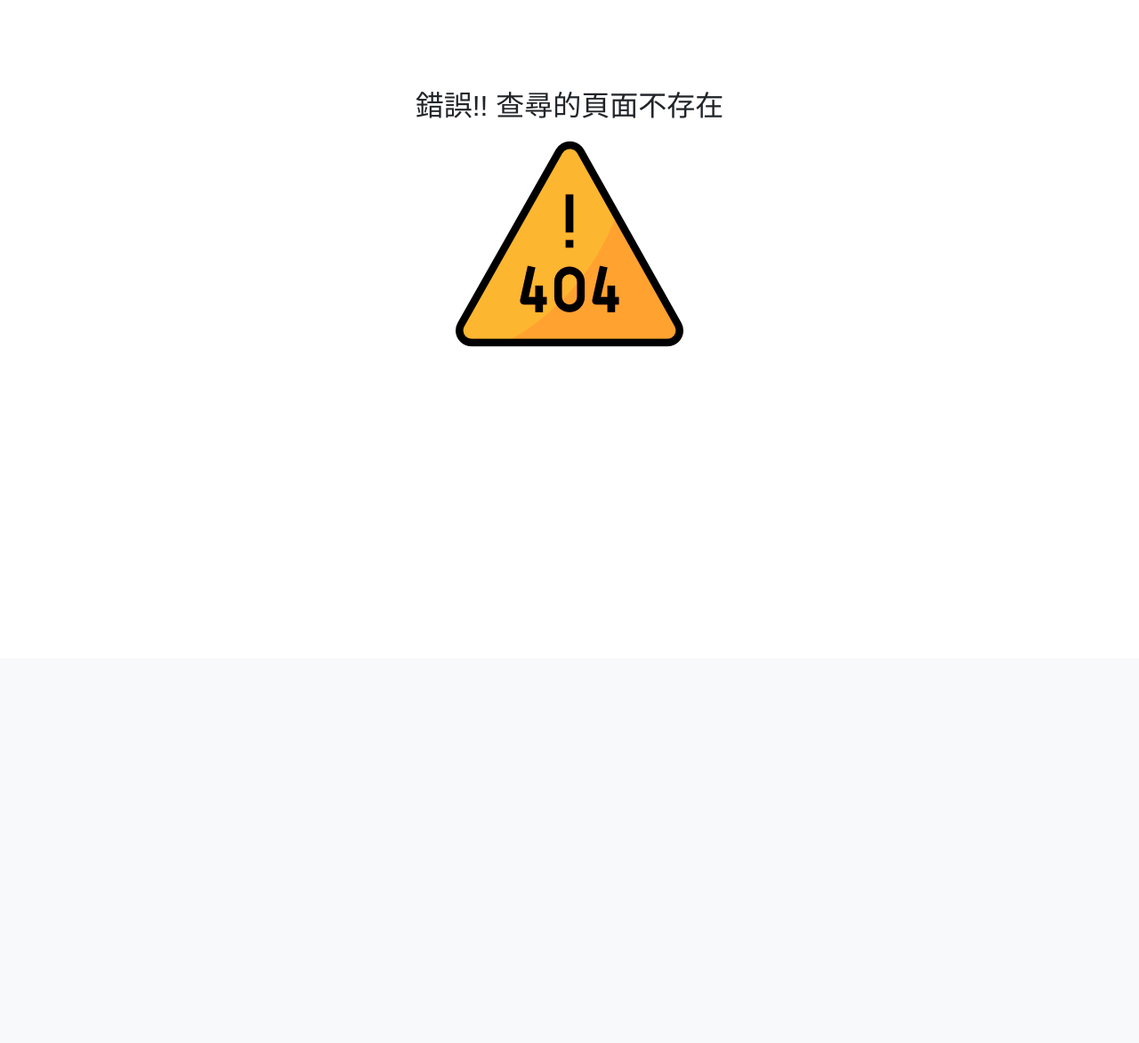
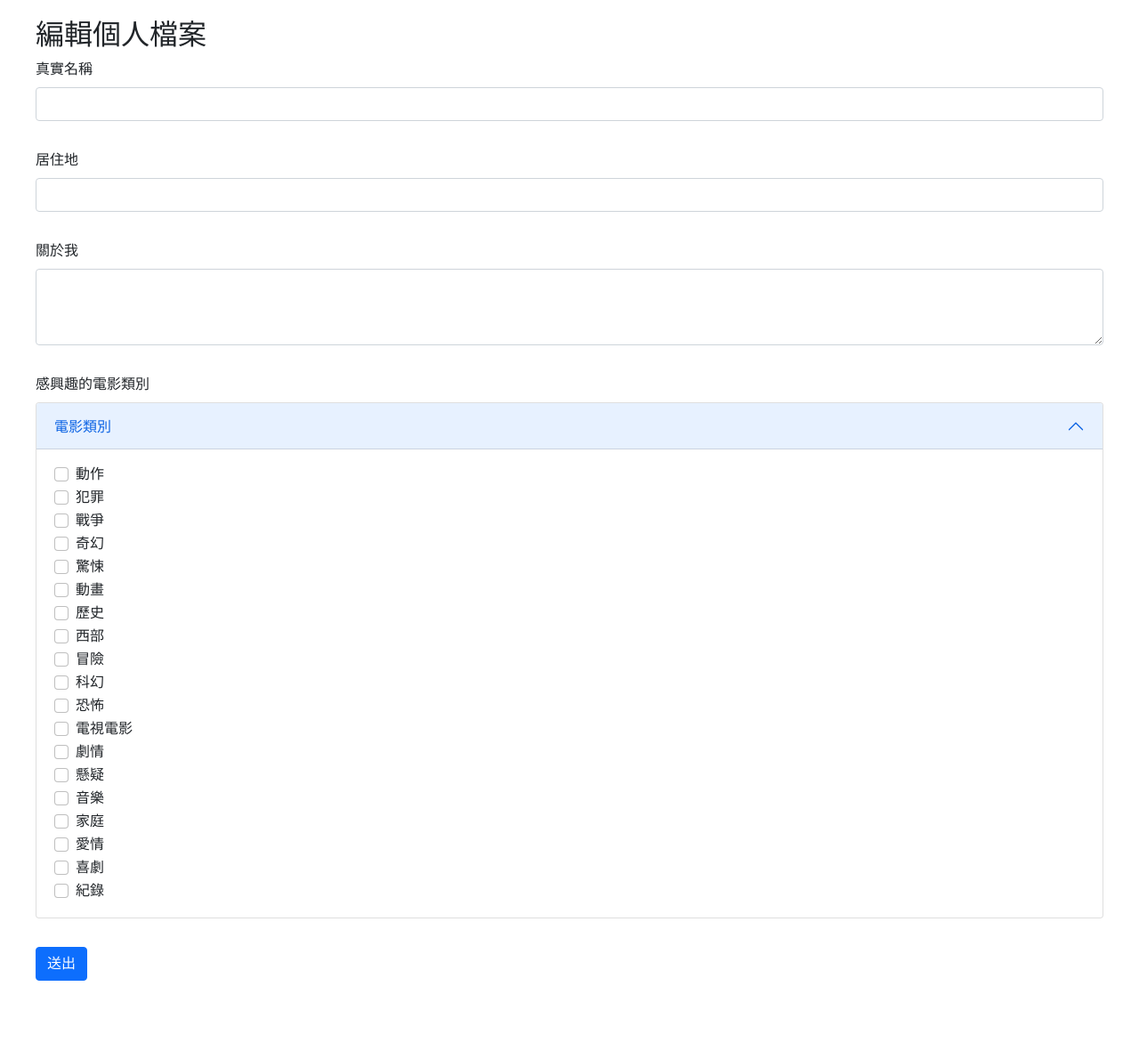
Before and after one commit to weijay0804/iMovies-refactor, a Flask app: page /user/1/profile/edit in a window 1280 px wide. Shown: the part 60-1232 px from the top of the page at 89% size. Before the commit the page ends 450 px from the top, so only its background shows below. Run offline with Flask 2, Linux system fonts and the light colour scheme; the visitor is signed in with stand-in values (Sample User, id 1); data comes from the database, SQL or seed files in the repository; data that the repository does not hold is empty; some libraries are stand-ins or nearby versions; some web fonts are replaced.

Commit message:
新增 編輯使用者個人資料功能

```diff
--- /dev/null
+++ b/app/templates/user/user_profile_edit.html
@@ -0,0 +1,59 @@
+{% extends 'base.html' %}
+
+{% block title %} Edit Profile {% endblock %}
+
+{% block page %}
+    <div class="page-container">
+        <div class="page-header">
+            <h2>
+                編輯個人檔案
+            </h2>
+        </div>
+        <div class="items-container">
+            <div class="form-container">
+                <form class="row g-3" action="{{ url_for('user.user_profile_edit', id = current_user.id) }}" method="POST">
+                    <input type="hidden" name="csrf_token" value="{{ csrf_token() }}"/>
+                    <div class="mb-3">
+                        <label for="username" class="form-label">真實名稱</label>
+                        <input type="text" class="form-control" id="name" name="name" value="{{ name }}">
+                    </div>
+                    <div class="mb-3">
+                        <label for="username" class="form-label">居住地</label>
+                        <input type="text" class="form-control" id="location" name="location" value="{{ location }}">
+                    </div>
+                    <div class="mb-3">
+                        <label for="exampleFormControlTextarea1" class="form-label">關於我</label>
+                        <textarea class="form-control" id="exampleFormControlTextarea1" rows="3" name = 'about_me'>{{ about_me }}</textarea>
+                    </div>
+                    <div class="mb-3">
+                        <label for="exampleFormControlTextarea1" class="form-label">感興趣的電影類別</label>
+                        <div class="accordion" id="accordionExample">
+                            <div class="accordion-item">
+                              <h2 class="accordion-header" id="headingOne">
+                                <button class="accordion-button" type="button" data-bs-toggle="collapse" data-bs-target="#collapseOne" aria-expanded="true" aria-controls="collapseOne">
+                                    電影類別
+                                </button>
+                              </h2>
+                              <div id="collapseOne" class="accordion-collapse collapse show" aria-labelledby="headingOne" data-bs-parent="#accordionExample">
+                                <div class="accordion-body">
+                                    {% for ch, en in genres_dict.items() %}
+                                    <div class="form-check">
+                                        <input class="form-check-input" type="checkbox" value="{{ ch }}" id="check{{ loop.index }}" name="{{ en }}" {% if ch in user_genres %} checked {% endif %}>
+                                        <label class="form-check-label" for="check{{ loop.index }}">
+                                          {{ ch }}
+                                        </label>
+                                    </div>
+                                    {% endfor %}
+                                </div>
+                              </div>
+                            </div>
+                        </div>
+                    </div>
+                    <div class="col-12">
+                      <button class="btn btn-primary" type="submit">送出</button>
+                    </div>
+                </form>
+            </div>
+        </div>
+    </div>
+{% endblock %}
--- a/app/views/user/view.py
+++ b/app/views/user/view.py
@@ -5,11 +5,12 @@
 '''
 
 from flask_login import current_user, login_required
-from flask import render_template
+from flask import render_template, abort, request, flash, redirect, url_for
 from datetime import datetime
 
 from . import user
 from app.DB.user_model import Users
+from app.DB.movie_model import MovieGenres
 from app.DB.mongo import Mongo
 
 
@@ -18,25 +19,22 @@ from app.DB.mongo import Mongo
 def user_profile(id):
     ''' 使用者個人資料路由 '''
 
+    # 取使用者
     user = Users.query.get_or_404(id)
 
+    # 連線 mongoDB
     mongo = Mongo()
     mongo_db = mongo.client.imovies
     user_collection = mongo_db.user_info
+
+    # 尋找使用者資料
     user_info = user_collection.find_one({'_id' : user.id})
 
-    user_profile_datas = {
-        'name' : None,
-        'location' : None,
-        'about_me' : None,
-        'favorite_movie_genres' : []
-    }
+    user_profile_datas = {}
 
+    # 如果 mongoDB 裡面有找到資料
     if user_info:
-        user_profile_datas['name'] = user_info['info'].get('name')
-        user_profile_datas['location'] = user_info['info'].get('location')
-        user_profile_datas['about_me'] = user_info['info'].get('about_me')
-        user_profile_datas['favorite_movie_genres'] = user_info['info'].get('genres')
+        user_profile_datas = user_info['info']
 
     template_datas = {
         'user' : user,
@@ -45,3 +43,76 @@ def user_profile(id):
     }
 
     return render_template('user/user_profile.html', **template_datas)
+
+@user.route('/<id>/profile/edit', methods = ['GET', 'POST'])
+@login_required
+def user_profile_edit(id):
+    ''' 使用者編輯個人資料路由 '''
+
+    # 取得使用者和電影類別清單
+    user  = Users.query.get_or_404(id)
+    genres_dict = MovieGenres.movie_genres_en
+
+    # 使用者權限不足
+    if current_user != user:
+        abort(403)
+
+    # 連線到 mongoDB
+    mongo = Mongo()
+    mongo_db = mongo.client.imovies
+    user_info_collection = mongo_db.user_info
+
+    # 尋找使用者資料
+    user_info = user_info_collection.find_one({'_id' : user.id})
+
+    user_profile_datas = {}
+
+    # 如果有找到資料
+    if user_info:
+        user_profile_datas = user_info['info']
+
+    # 如果有使用者的資料就拿取，如果沒有就儲存成 ''
+    template_datas = {
+        'genres_dict' : genres_dict,
+        'name' : user_profile_datas.get('name') if user_profile_datas.get('name') else '',
+        'location' : user_profile_datas.get('location') if user_profile_datas.get('location') else '',
+        'about_me' : user_profile_datas.get('about_me') if user_profile_datas.get('about_me') else '',
+        'user_genres' : user_profile_datas.get('genres') if user_profile_datas.get('genres') else []
+    }
+
+    # 處理表單
+    if request.method == 'POST':
+        # 取得表單的資料
+        name = request.form.get('name')
+        location = request.form.get('location')
+        about_me = request.form.get('about_me')
+        movie_genres = []
+
+        # 處理表單中的電影類別
+        for genre in set(genres_dict.values()):
+            if request.form.get(genre):
+                movie_genres.append(request.form.get(genre))
+
+        # 將更新後的資料轉成 document 格式
+        datas = {
+            '_id' : user.id,
+            'info' : {
+                'name' : name,
+                'location' : location,
+                'about_me' : about_me,
+                'genres' : movie_genres
+            }
+        }
+
+        # 如果 mongoDB 裡面已經存在使用者資料，就刪除
+        if user_info:
+            user_info_collection.delete_one({'_id' : user.id})
+
+        # 新增使用者資料到 mongoDB
+        user_info_collection.insert_one(datas)
+
+        flash('更新完成')
+
+        return redirect(url_for('user.user_profile', id = user.id))
+
+    return render_template('user/user_profile_edit.html', **template_datas)
```
Also changed, not shown: app/DB/movie_model.py (+22 -0 lines), app/templates/user/user_profile.html (+9 -10 lines).
